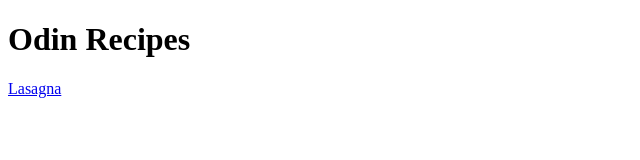
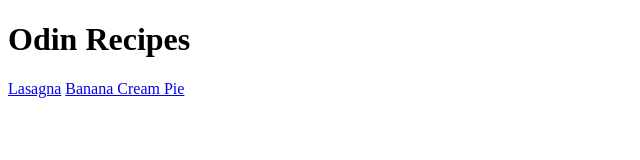
Before and after one commit to yasiwu/odin-recipes, a plain HTML site: page index.html in a window 1280 px wide. Shown: the whole page, without its empty margins (0-640 px from the left). Drawn offline with Linux system fonts and the light colour scheme.

Commit message:
add banana cream pie recipe link to index

```diff
--- a/index.html
+++ b/index.html
@@ -8,5 +8,6 @@
     <body>
         <h1>Odin Recipes</h1>
         <a href="recipes/lasagna.html">Lasagna</a>
+        <a href="recipes/banana-cream-pie.html">Banana Cream Pie</a>
     </body>
 </html>
```
